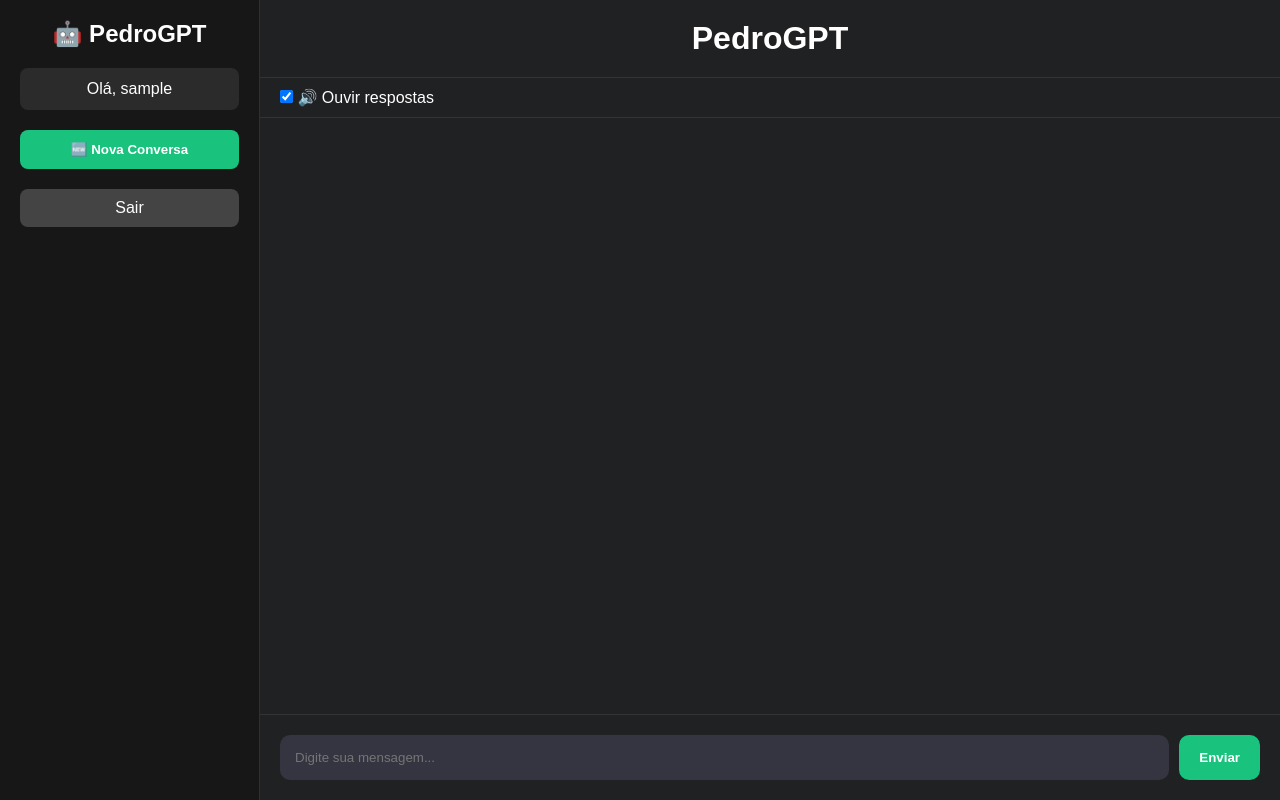
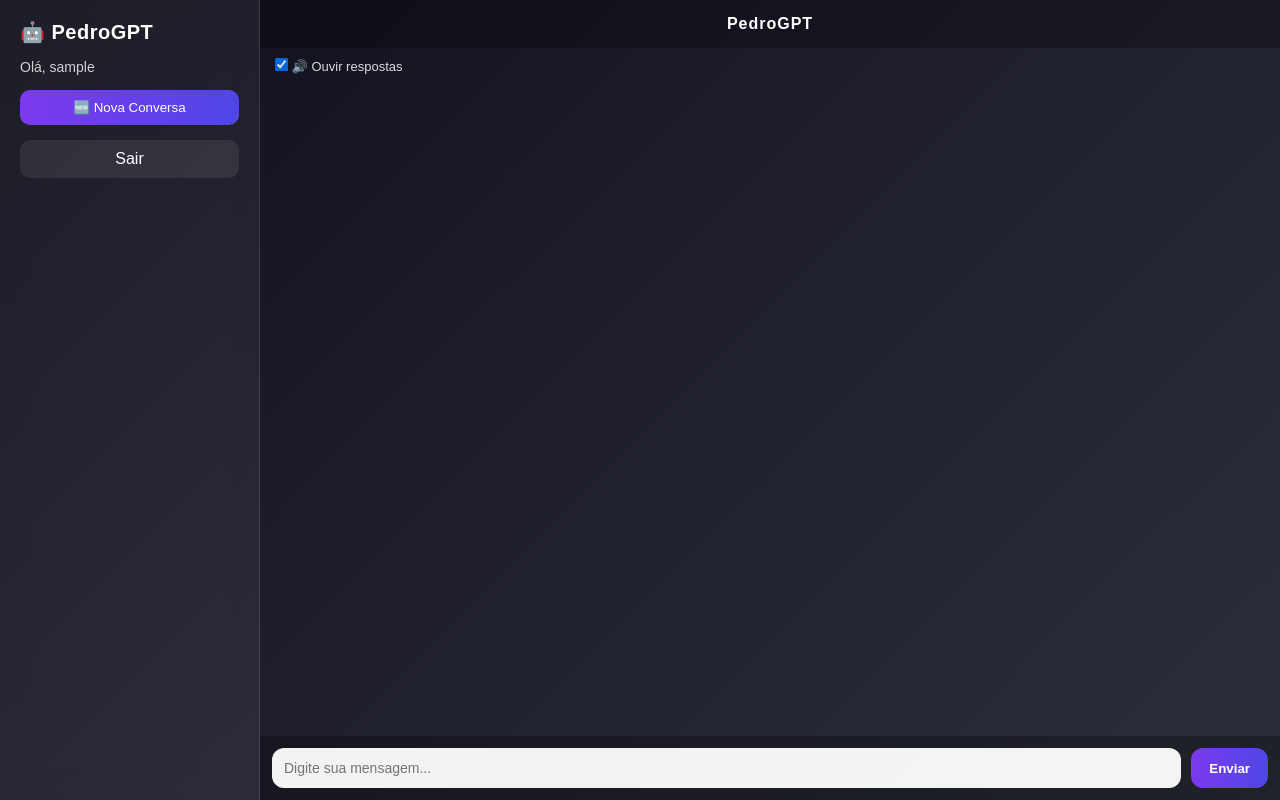
Before and after one commit to phramoslima24-web/PedroGPT, a Flask app: page / in a window 1280 px wide. Run offline with Flask 3, Linux system fonts and the light colour scheme; the visitor is signed in with stand-in values (Sample User, id 1); data that the repository does not hold is empty.

Commit message:
atualizacao do PedroGPT

```diff
--- a/templates/index.html
+++ b/templates/index.html
@@ -1,11 +1,177 @@
 <!DOCTYPE html>
 <html lang="pt-BR">
 <head>
-    <meta charset="UTF-8">
-    <meta name="viewport" content="width=device-width, initial-scale=1.0">
-    <title>PedroGPT</title>
+<meta charset="UTF-8">
+<meta name="viewport" content="width=device-width, initial-scale=1.0">
+<title>PedroGPT</title>
 
-    <link rel="stylesheet" href="/static/style.css">
+<style>
+* {
+    margin: 0;
+    padding: 0;
+    box-sizing: border-box;
+    font-family: Arial;
+}
+
+body {
+    display: flex;
+    height: 100vh;
+    background: linear-gradient(135deg, #0f0f1a, #1f1f2e, #2c2f3a);
+    color: white;
+}
+
+/* SIDEBAR */
+.sidebar {
+    width: 260px;
+    background: rgba(255,255,255,0.06);
+    backdrop-filter: blur(14px);
+    padding: 20px;
+    display: flex;
+    flex-direction: column;
+    gap: 15px;
+    border-right: 1px solid rgba(255,255,255,0.12);
+}
+
+.sidebar h2 {
+    font-size: 20px;
+    letter-spacing: 0.5px;
+}
+
+.usuario {
+    font-size: 14px;
+    opacity: 0.8;
+}
+
+/* BOTÕES */
+button, .logout {
+    padding: 10px;
+    border: none;
+    border-radius: 10px;
+    cursor: pointer;
+    text-align: center;
+    text-decoration: none;
+    transition: 0.2s ease;
+    font-weight: 500;
+}
+
+button:hover, .logout:hover {
+    transform: scale(1.04);
+    opacity: 0.9;
+}
+
+.nova-conversa {
+    background: linear-gradient(90deg, #7c3aed, #4f46e5);
+    color: white;
+}
+
+.logout {
+    background: rgba(255,255,255,0.08);
+    color: white;
+}
+
+/* MAIN */
+.main {
+    flex: 1;
+    display: flex;
+    flex-direction: column;
+}
+
+/* HEADER */
+.header {
+    padding: 15px;
+    background: rgba(0,0,0,0.28);
+    text-align: center;
+    font-weight: bold;
+    letter-spacing: 1px;
+}
+
+/* OPÇÕES */
+.opcoes {
+    padding: 10px 15px;
+    font-size: 13px;
+    opacity: 0.85;
+}
+
+/* CHAT */
+.chat {
+    flex: 1;
+    padding: 15px;
+    overflow-y: auto;
+    display: flex;
+    flex-direction: column;
+    gap: 10px;
+}
+
+/* MENSAGENS */
+.msg {
+    max-width: 70%;
+    padding: 12px 14px;
+    border-radius: 16px;
+    word-wrap: break-word;
+    line-height: 1.5;
+    animation: fadeIn 0.2s ease;
+    font-size: 14px;
+}
+
+@keyframes fadeIn {
+    from { opacity: 0; transform: translateY(6px); }
+    to { opacity: 1; transform: translateY(0); }
+}
+
+.user {
+    align-self: flex-end;
+    background: #7c3aed;
+    box-shadow: 0 4px 10px rgba(124,58,237,0.3);
+}
+
+.bot {
+    align-self: flex-start;
+    background: rgba(255,255,255,0.08);
+    box-shadow: 0 4px 10px rgba(0,0,0,0.2);
+}
+
+/* INPUT */
+.entrada {
+    display: flex;
+    padding: 12px;
+    background: rgba(0,0,0,0.28);
+    gap: 10px;
+}
+
+.entrada input {
+    flex: 1;
+    padding: 12px;
+    border: none;
+    border-radius: 12px;
+    outline: none;
+    background: rgba(255,255,255,0.95);
+    font-size: 14px;
+}
+
+.entrada button {
+    background: linear-gradient(90deg, #7c3aed, #4f46e5);
+    color: white;
+    padding: 12px 18px;
+    border-radius: 12px;
+    transition: 0.2s;
+    font-weight: bold;
+}
+
+.entrada button:hover {
+    transform: scale(1.06);
+}
+
+/* SCROLL */
+.chat::-webkit-scrollbar {
+    width: 6px;
+}
+
+.chat::-webkit-scrollbar-thumb {
+    background: #444;
+    border-radius: 10px;
+}
+</style>
+
 </head>
 <body>
 
@@ -30,36 +196,21 @@
 <div class="main">
 
     <div class="header">
-        <h1>PedroGPT</h1>
+        PedroGPT
     </div>
 
-    <!-- OPÇÕES -->
     <div class="opcoes">
-
         <label>
             <input type="checkbox" id="voz" checked>
             🔊 Ouvir respostas
         </label>
-
     </div>
 
-    <!-- CHAT -->
     <div id="chat" class="chat"></div>
 
-    <!-- ENTRADA -->
     <div class="entrada">
-
-        <input
-            type="text"
-            id="mensagem"
-            placeholder="Digite sua mensagem..."
-            autocomplete="off"
-        >
-
-        <button onclick="enviar()">
-            Enviar
-        </button>
-
+        <input type="text" id="mensagem" placeholder="Digite sua mensagem..." autocomplete="off">
+        <button onclick="enviar()">Enviar</button>
     </div>
 
 </div>
```
